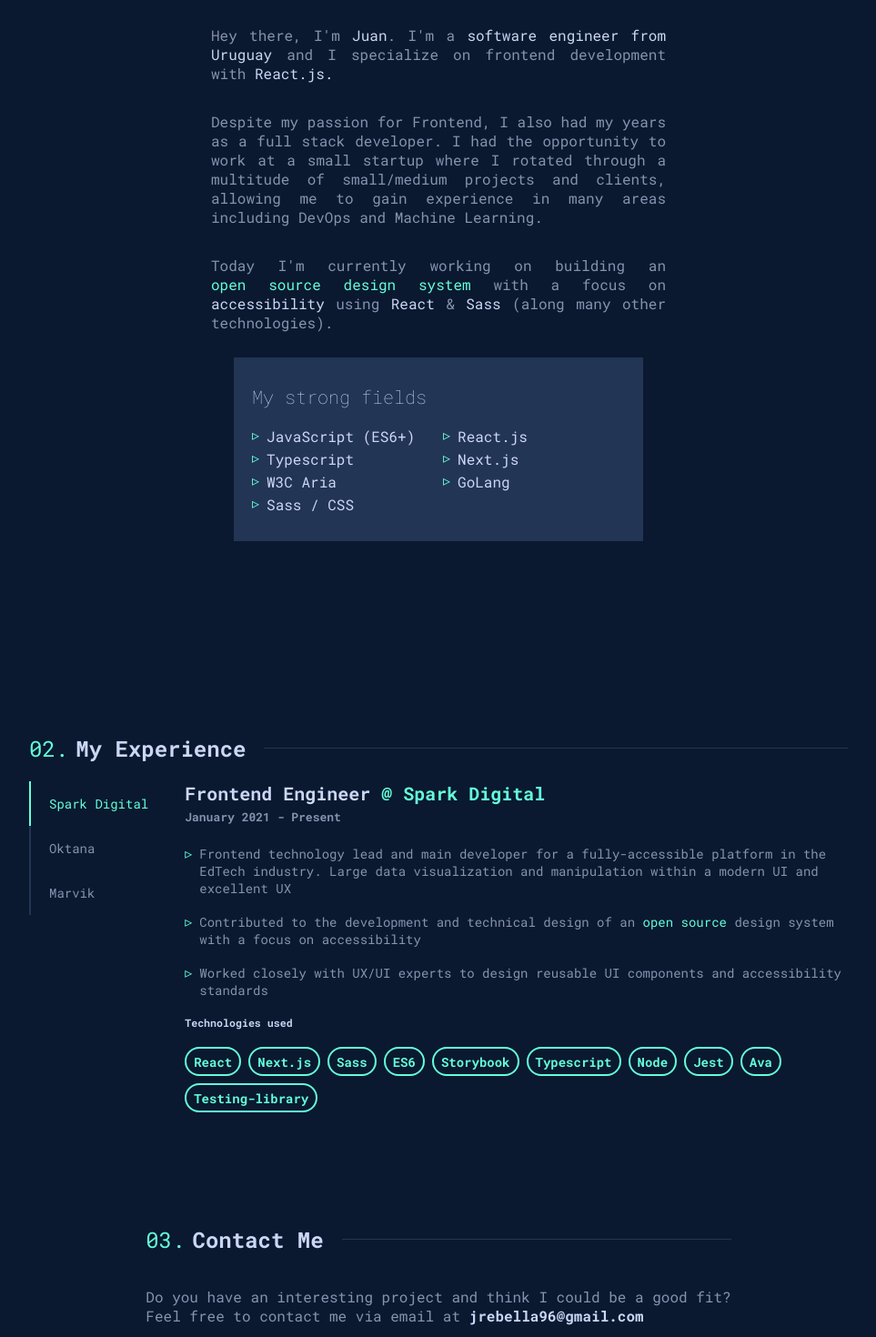
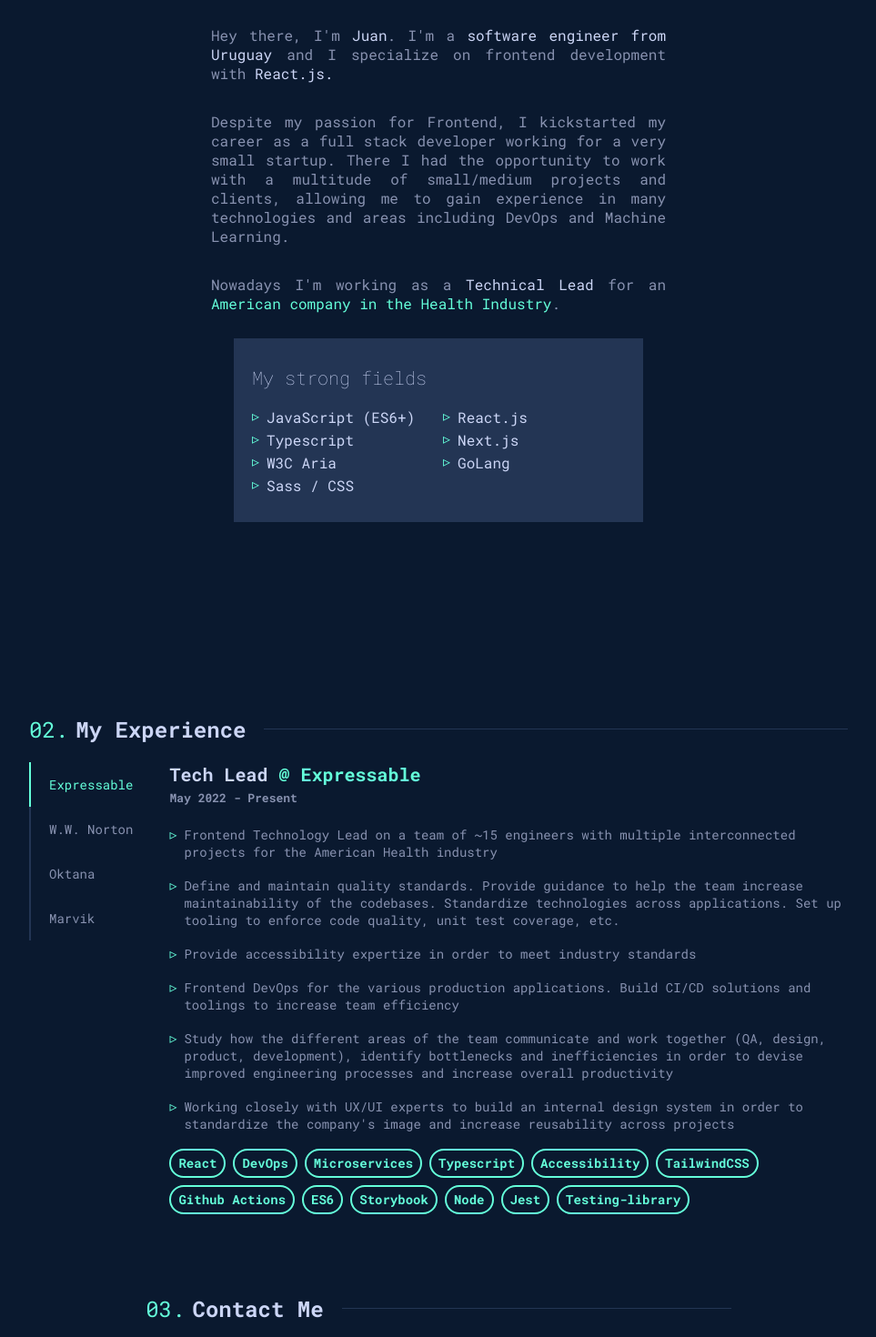
Before and after one commit to JRebella/portfolio, a Next.js app: page / in a window 1280 px wide. Shown: the part 860-2330 px from the top of the page at 91% size, without its empty margins (158-1121 px from the left). Built offline with nearby package versions, Linux system fonts and the light colour scheme; no server answers.

Commit message:
feat: update experience and about sections

```diff
--- a/pageComponents/about/aboutSection.tsx
+++ b/pageComponents/about/aboutSection.tsx
@@ -21,24 +21,23 @@
         </p>
 
         <p>
-          Despite my passion for Frontend, I also had my years as a full stack developer.
-          I had the opportunity to work at a small startup where I rotated through a
-          multitude of small/medium projects and clients, allowing me to gain experience
-          in many areas including DevOps and Machine Learning.
+          Despite my passion for Frontend, I kickstarted my career as a full stack
+          developer working for a very small startup. There I had the opportunity to work
+          with a multitude of small/medium projects and clients, allowing me to gain
+          experience in many technologies and areas including DevOps and Machine Learning.
         </p>
 
         <p>
-          Today I&apos;m currently working on building an{" "}
+          Nowadays I&apos;m working as a{" "}
+          <span className="text-accent">Technical Lead</span> for an{" "}
           <AnchorLink
-            href="https://wwnorton.github.io/design-system/"
+            href="https://www.expressable.io/"
             target={"_blank"}
             variant="colored"
           >
-            open source design system
-          </AnchorLink>{" "}
-          with a focus on <span className="text-accent">accessibility</span> using{" "}
-          <span className="text-accent">React</span> &{" "}
-          <span className="text-accent">Sass</span> (along many other technologies).
+            American company in the Health Industry
+          </AnchorLink>
+          .
         </p>
       </section>
       <aside aria-labelledby="aside-technologies" className={styles.technologies}>
--- a/pageComponents/experience/ExperienceSection.tsx
+++ b/pageComponents/experience/ExperienceSection.tsx
@@ -6,7 +6,7 @@
 import styles from "./experience.module.scss";
 
 const ExperienceSection: FunctionComponent<ComponentProps<"section">> = () => {
-  const [active, setActive] = useState<Key>("spark");
+  const [active, setActive] = useState<Key>("expressable");
   return (
     <section
       className={styles.container}
@@ -16,28 +16,84 @@
       <h2 id="section-experience">My Experience</h2>
       <Tabs onChangeTabID={setActive} activeTabID={active}>
         <TabContent
-          title="Spark Digital"
-          id={"spark"}
+          title="Expressable"
+          id={"expressable"}
           className={styles["tab-container"]}
         >
           <h3 className={styles["job-title"]}>
-            Frontend Engineer{" "}
+            Tech Lead{" "}
             <AnchorLink
-              href="https://www.sparkdigital.com/en/"
+              href="https://www.expressable.io/"
               target={"_blank"}
               rel="noreferrer"
               variant="colored"
             >
-              @ Spark Digital
+              @ Expressable
             </AnchorLink>
           </h3>
-          <h4>January 2021 - Present</h4>
+          <h4>May 2022 - Present</h4>
 
           <ul className="styled-ul">
             <li>
-              Frontend technology lead and main developer for a fully-accessible platform
-              in the EdTech industry. Large data visualization and manipulation within a
-              modern UI and excellent UX
+              Frontend Technology Lead on a team of ~15 engineers with multiple
+              interconnected projects for the American Health industry
+            </li>
+            <li>
+              Define and maintain quality standards. Provide guidance to help the team
+              increase maintainability of the codebases. Standardize technologies across
+              applications. Set up tooling to enforce code quality, unit test coverage,
+              etc.
+            </li>
+            <li>Provide accessibility expertize in order to meet industry standards</li>
+            <li>
+              Frontend DevOps for the various production applications. Build CI/CD
+              solutions and toolings to increase team efficiency
+            </li>
+            <li>
+              Study how the different areas of the team communicate and work together (QA,
+              design, product, development), identify bottlenecks and inefficiencies in
+              order to devise improved engineering processes and increase overall
+              productivity
+            </li>
+            <li>
+              Working closely with UX/UI experts to build an internal design system in
+              order to standardize the company&apos;s image and increase reusability
+              across projects
+            </li>
+          </ul>
+
+          <Badge>React</Badge>
+          <Badge>DevOps</Badge>
+          <Badge>Microservices</Badge>
+          <Badge>Typescript</Badge>
+          <Badge>Accessibility</Badge>
+          <Badge>TailwindCSS</Badge>
+          <Badge>Github Actions</Badge>
+          <Badge>ES6</Badge>
+          <Badge>Storybook</Badge>
+          <Badge>Node</Badge>
+          <Badge>Jest</Badge>
+          <Badge>Testing-library</Badge>
+        </TabContent>
+        <TabContent title="W.W. Norton" id={"norton"} className={styles["tab-container"]}>
+          <h3 className={styles["job-title"]}>
+            Frontend Engineer{" "}
+            <AnchorLink
+              href="https://wwnorton.com/"
+              target={"_blank"}
+              rel="noreferrer"
+              variant="colored"
+            >
+              @ W.W. Norton
+            </AnchorLink>
+          </h3>
+          <h4>January 2021 - May 2022</h4>
+
+          <ul className="styled-ul">
+            <li>
+              Frontend lead developer for a fully-accessible platform in the EdTech
+              industry. Large data visualization and manipulation within a modern UI and
+              excellent UX
             </li>
 
             <li>
@@ -60,10 +116,10 @@
             </li>
           </ul>
 
-          <h5>Technologies used</h5>
-
           <Badge>React</Badge>
           <Badge>Next.js</Badge>
+          <Badge>Accessibility</Badge>
+          <Badge>Microservices</Badge>
           <Badge>Sass</Badge>
           <Badge>ES6</Badge>
           <Badge>Storybook</Badge>
@@ -101,8 +157,6 @@
               variable periods of time and a multitude of filters and graphs
             </li>
           </ul>
-
-          <h5>Technologies used</h5>
 
           <Badge>React</Badge>
           <Badge>Node</Badge>
@@ -146,8 +200,6 @@
             <li>Data visualization and analytics</li>
           </ul>
 
-          <h5>Technologies used</h5>
-
           <Badge>React</Badge>
           <Badge>GoLang</Badge>
           <Badge>Redux</Badge>
```
